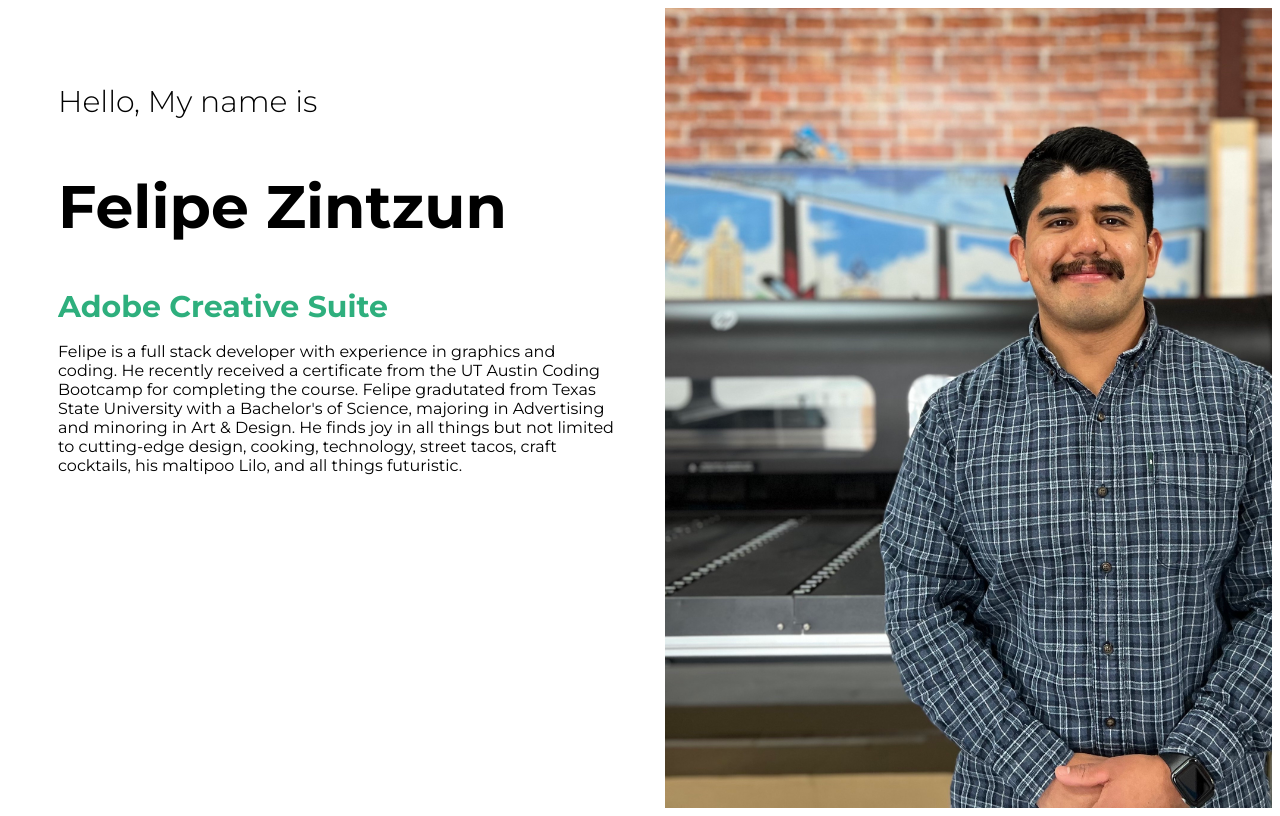
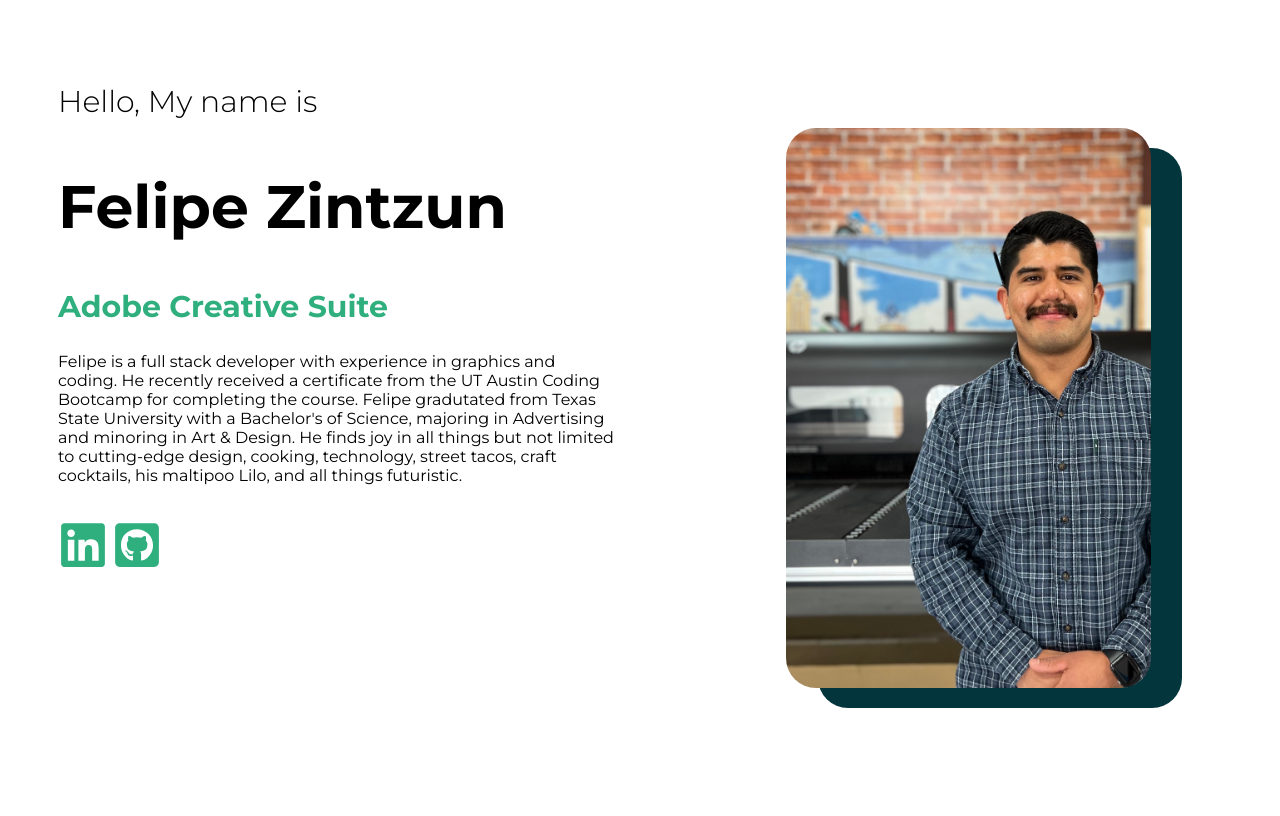
Before and after one commit to felipezintzun/react-portfolio, a React (Create React App) app: page / in a window 1280 px wide. Built offline with nearby package versions, Linux system fonts and the light colour scheme.

Commit message:
added icons that hyperlink to github/linkedin

```diff
--- a/package.json
+++ b/package.json
@@ -8,6 +8,7 @@
     "@testing-library/user-event": "^13.5.0",
     "react": "^18.0.0",
     "react-dom": "^18.0.0",
+    "react-icons": "^4.3.1",
     "react-scripts": "5.0.0",
     "web-vitals": "^2.1.4"
   },
--- a/src/components/intro/Intro.js
+++ b/src/components/intro/Intro.js
@@ -1,6 +1,7 @@
 import React from "react";
 import "./intro.css";
 import Me from "../../img/felipe-zintzun-2.jpg";
+import {FaGithubSquare, FaLinkedin} from 'react-icons/fa';
 
 function Intro () {
     return (
@@ -21,10 +22,18 @@ function Intro () {
                     <div className="i-description">
                     Felipe is a full stack developer with experience in graphics and coding. He recently received a certificate from the UT Austin Coding Bootcamp for completing the course. Felipe gradutated from Texas State University with a Bachelor's of Science, majoring in Advertising and minoring in Art & Design. He finds joy in all things but not limited to cutting-edge design, cooking, technology, street tacos, craft cocktails, his maltipoo Lilo, and all things futuristic.
                 </div>
+                <div className="icon-wrapper">
+                <a className='i-icon' href="https://www.linkedin.com/in/felipe-mendoza-zintzun-40b28a232/" target="_blank"><FaLinkedin size='50'/></a>
+                <a className='i-icon' href="https://github.com/felipezintzun" target="_blank"> <FaGithubSquare size='50'/></a>
                 </div>
+
+            </div>
             </div>
             <div className="i-right">
-                <img src={Me} alt="" className="i-image" />
+                <div className="i-card bg"></div>
+                    <div className="i-card">
+                        <img src={Me} alt="" className="i-image" />
+                    </div>
             </div>
 
         </div>
--- a/src/components/intro/intro.css
+++ b/src/components/intro/intro.css
@@ -14,7 +14,12 @@
 
 .i-right {
     flex: 1;
+    /* position: relative; */
+    display: flex;
+    align-items: center;
+    justify-content: center;
     position: relative;
+    height: 100%;
 }
 
 .i-left-wrapper {
@@ -68,9 +73,36 @@
     align-items: centers;
 }
 
+.i-description {
+    padding: 10px 0;
+}
+
+.i-card.bg {
+    position: absolute;
+    top: 140px;
+    right: 90px;
+    background-color: #02353c;
+}
+
+.i-card {
+    width: 60%;
+    height: 70vh;
+    border-radius: 30px;
+    position: relative;
+    overflow: hidden;
+}
 .i-image {
     width: 100%;
     height: 100%;
     object-fit: cover;
     position: absolute;
 }
+
+.icon-wrapper {
+   padding: 25px 0;
+}
+
+.i-icon {
+    text-decoration: none;
+    color: #2eaf7d;
+}
```
Also changed, not shown: src/components/portfolio/Portfolio.js (added, +14 -0 lines), src/components/portfolio/portfolio.css (added), 1 other file (tests, documents, lock files or other folders).
